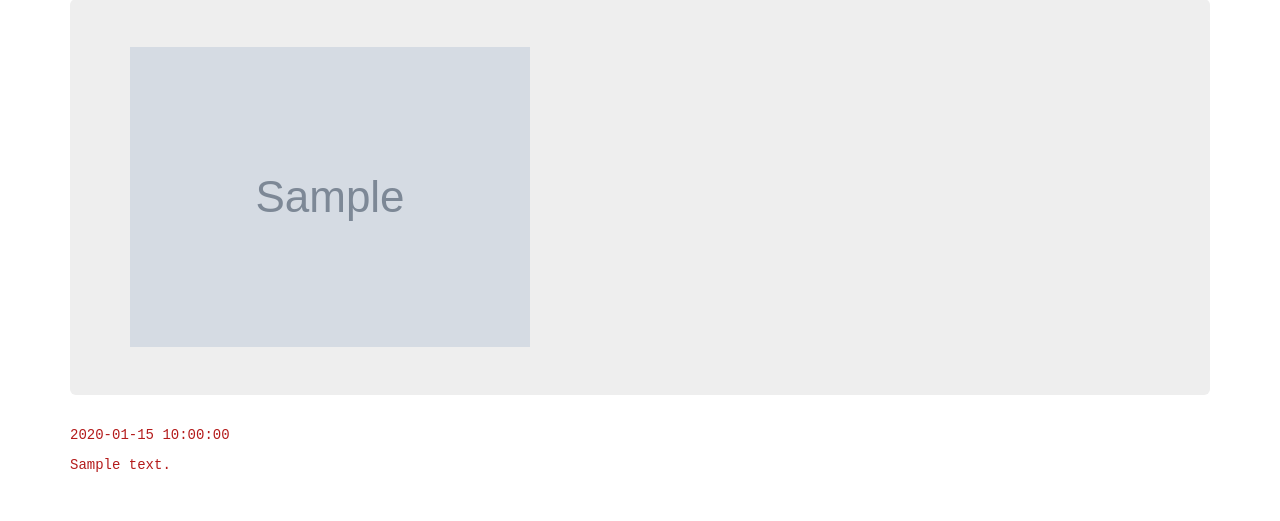
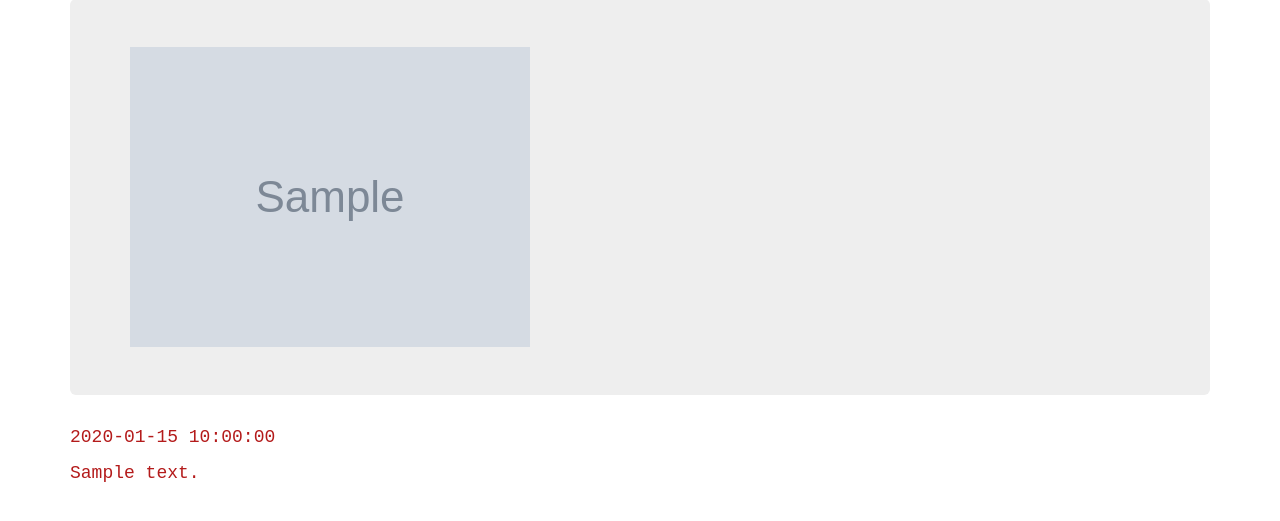
Before and after one commit to peter-wairimu/News_App, a Flask app: template app/templates/article.html in a window 1280 px wide. Shown: the part 201-722 px from the top of the page. Run offline with Flask 2, Linux system fonts and the light colour scheme; the template is opened without the code that fills it: most values are stand-ins (such as "Sample title", 1, 10 or a date in 2020); grey boxes marked "Sample" are stand-in pictures; some libraries are stand-ins or nearby versions.

Commit message:
modified the button

```diff
--- a/app/static/css/artcle.css
+++ b/app/static/css/artcle.css
@@ -1,4 +1,5 @@
 .pop{
     color: rgb(180, 27, 27);
     font-family: 'Courier New', Courier, monospace;
+    font-size: large;
 }
```
